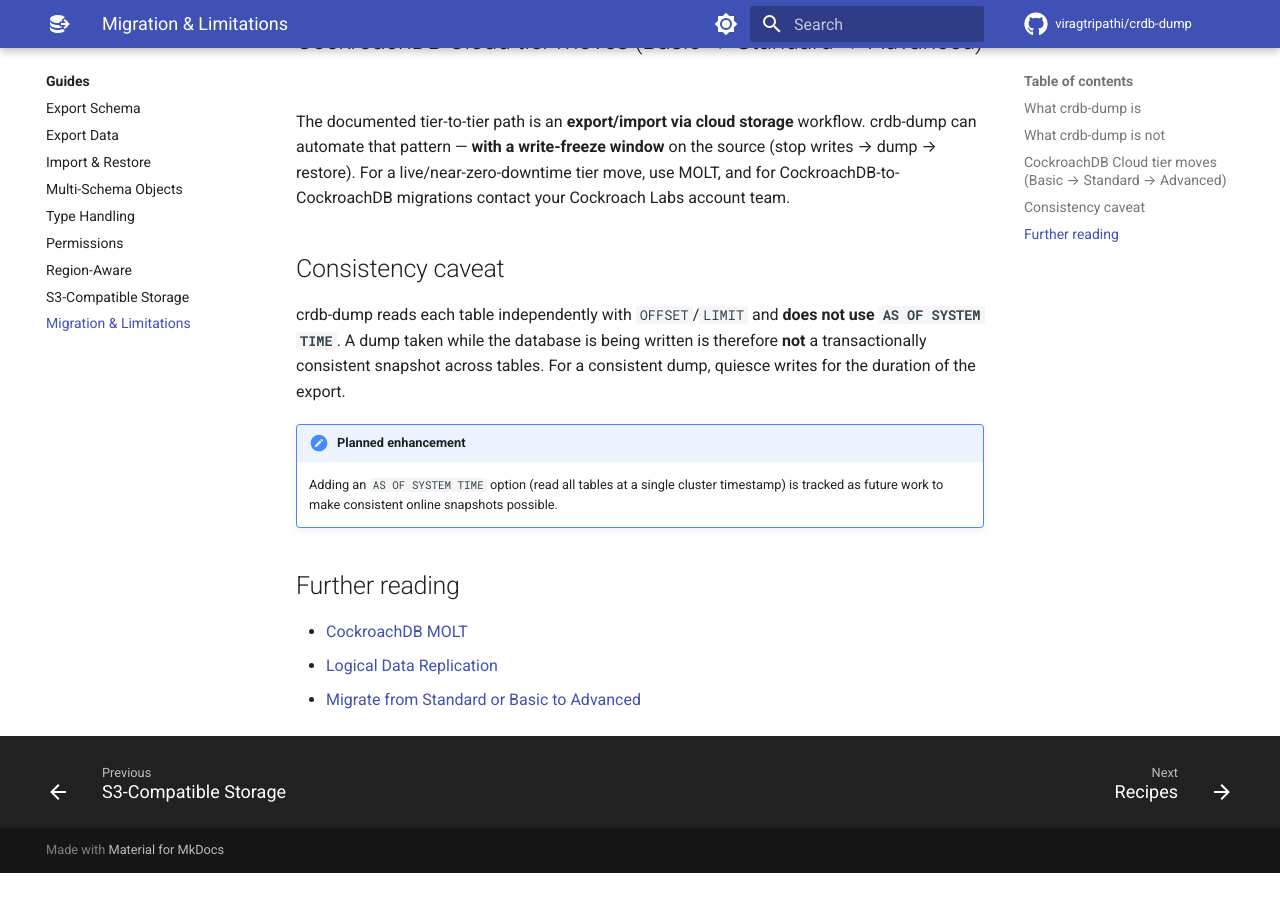
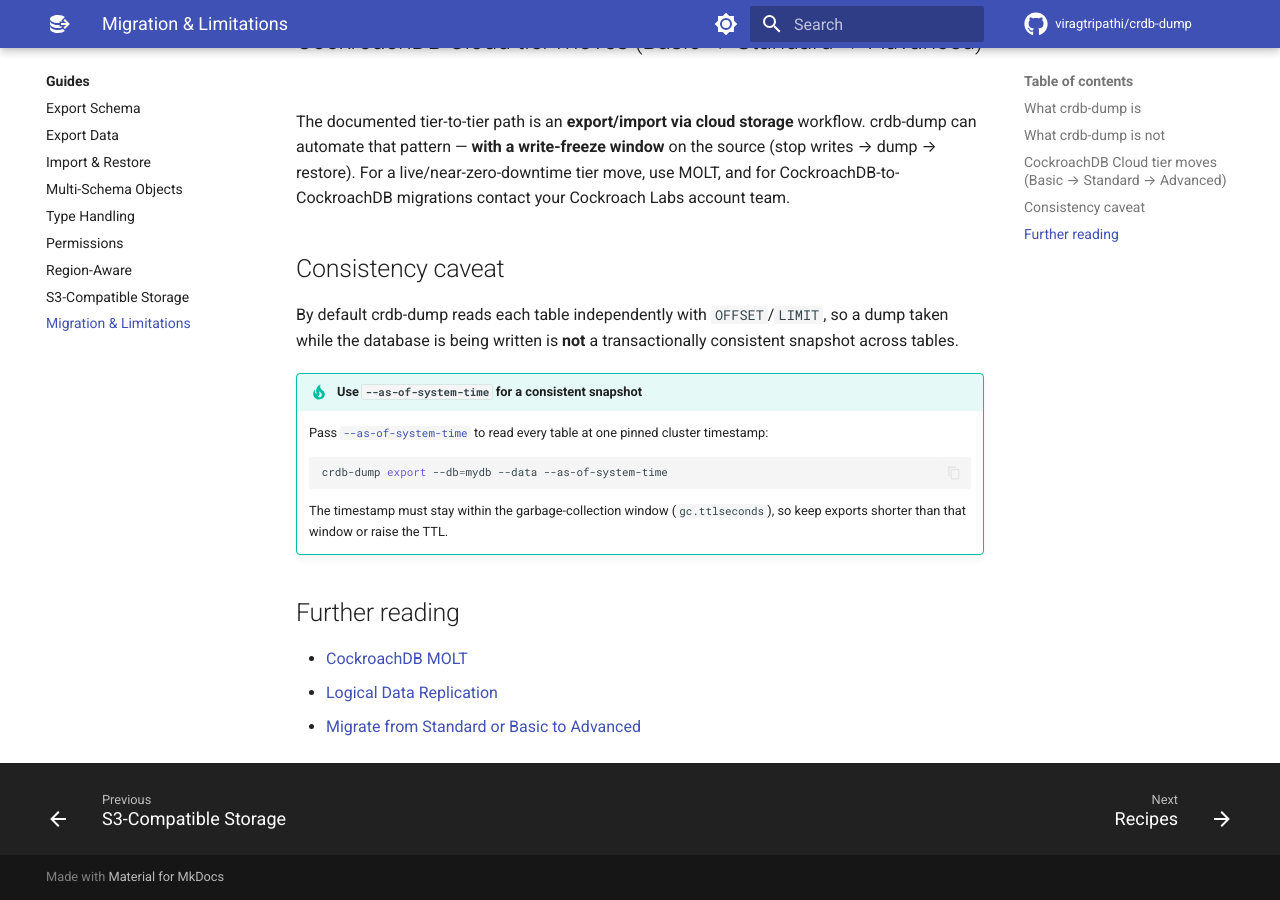
Before and after one commit to viragtripathi/crdb-dump, an MkDocs documentation site: the page built from docs/guides/migration-limitations.md, in a window 1280 px wide and 900 px high, scrolled down 667 px. Built offline with MkDocs 1.6.1 and Material for MkDocs 9.7.7, drawn with Linux system fonts in a browser that asks for light colours; comment, search, counter and statistics services are not loaded; before the commit the page ends 1540 px from its top, so only the background shows below that.

Commit message:
E2E AOST step, docs, and changelog for --as-of-system-time

````diff
--- a/docs/guides/migration-limitations.md
+++ b/docs/guides/migration-limitations.md
@@ -29,15 +29,20 @@
 
 ## Consistency caveat
 
-crdb-dump reads each table independently with `OFFSET`/`LIMIT` and **does not use
-`AS OF SYSTEM TIME`**. A dump taken while the database is being written is
-therefore **not** a transactionally consistent snapshot across tables. For a
-consistent dump, quiesce writes for the duration of the export.
+By default crdb-dump reads each table independently with `OFFSET`/`LIMIT`, so a
+dump taken while the database is being written is **not** a transactionally
+consistent snapshot across tables.
 
-!!! note "Planned enhancement"
-    Adding an `AS OF SYSTEM TIME` option (read all tables at a single cluster
-    timestamp) is tracked as future work to make consistent online snapshots
-    possible.
+!!! tip "Use `--as-of-system-time` for a consistent snapshot"
+    Pass [`--as-of-system-time`](export-data.md#consistent-snapshots-as-of-system-time)
+    to read every table at one pinned cluster timestamp:
+
+    ```bash
+    crdb-dump export --db=mydb --data --as-of-system-time
+    ```
+
+    The timestamp must stay within the garbage-collection window
+    (`gc.ttlseconds`), so keep exports shorter than that window or raise the TTL.
 
 ## Further reading
 
````
Also changed, not shown: CHANGELOG.md (+6 -1 lines), docs/guides/export-data.md (+21 -0 lines), 1 other file.
